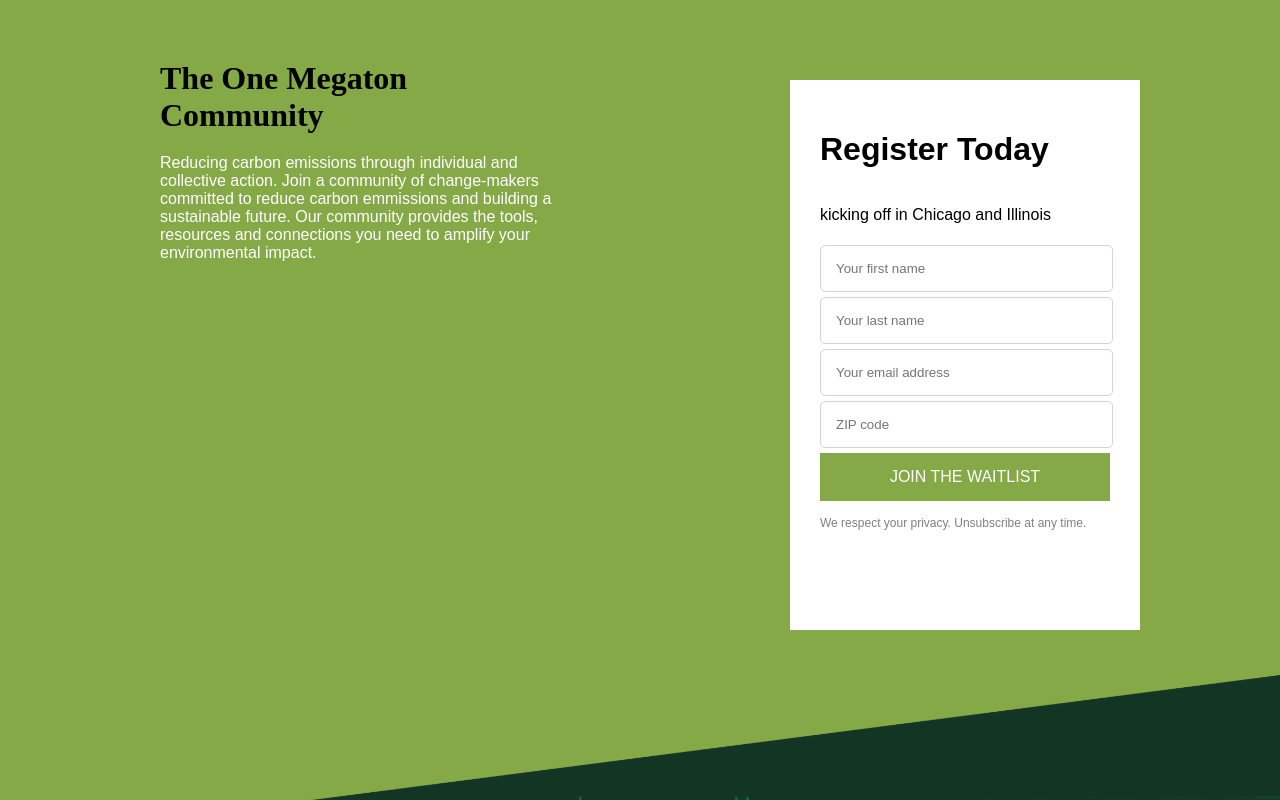
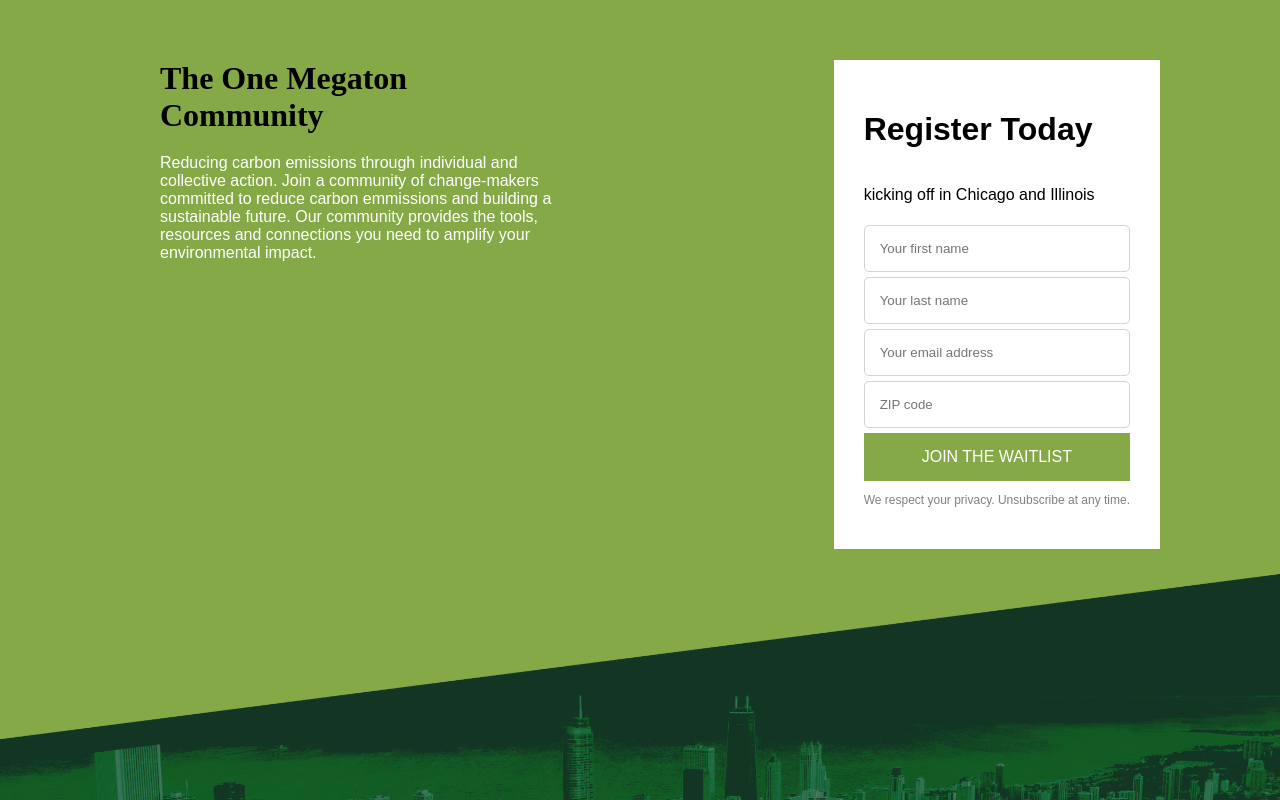
Before and after one commit to GathangaElijah/one-megaton-community, a React (Vite) app in the folder one-megaton-community/: page / in a window 1280 px wide. Shown: the top 800 px of the page. Built offline with nearby package versions, Linux system fonts and the light colour scheme.

Commit message:
feat: styling the layout of the registration form

```diff
--- a/one-megaton-community/src/RegistrationForm.css
+++ b/one-megaton-community/src/RegistrationForm.css
@@ -1,20 +1,20 @@
 form {
-    box-sizing: border-box;
+    /* box-sizing: border-box; */
     background-color: #ffffff;
     display: flex;
     flex-direction: column;
-    margin: 20px;
+    justify-content: space-around;
     padding: 3%;
-    width: 350px;
-    height: 550px;
+    max-width: 300px;
+    max-height: 60vh;
 
 }
 form input {
     border: solid 1px lightgrey;
     margin-top: 5px;
-    width:90%;
     padding:15px;
     border-radius: 5px;
+    flex: 1;
 }
 form .form-elements {
     display: flex;
@@ -33,5 +33,4 @@ form button {
 form .note-better {
     font-size: 12px;
     color: grey;
-    margin-top: 15px;
 }
```
